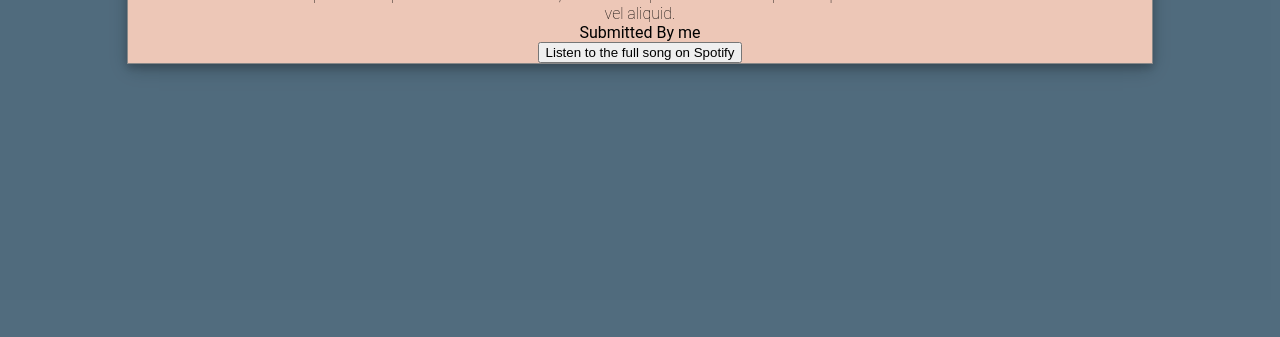
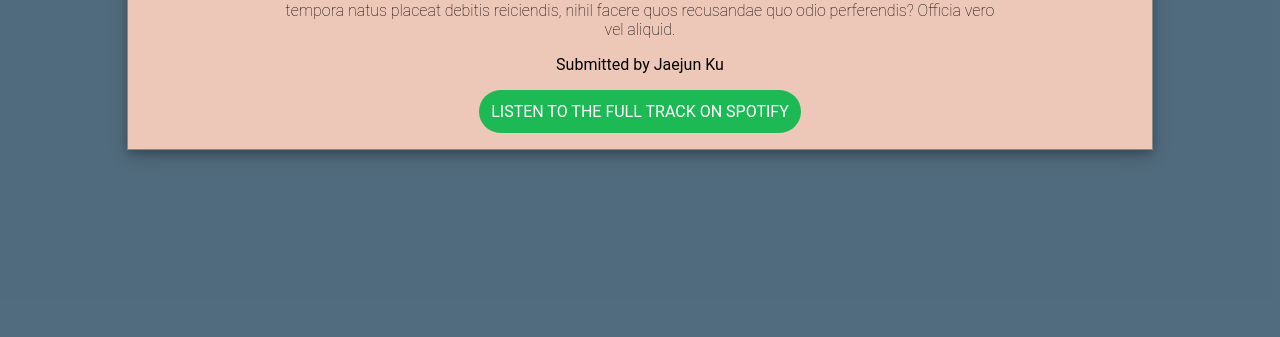
Before and after one commit to jaejunku/ripple, a Flask app: a page that uses templates/place.html in a window 1280 px wide, after a click that opens the changed part. Shown: the part 463-800 px from the top of the page. Run offline with Flask 2, Linux system fonts and the light colour scheme; data comes from the database, SQL or seed files in the repository; data that the repository does not hold is empty.

Commit message:
Linked to full song in post:

```diff
--- a/static/collection_display.css
+++ b/static/collection_display.css
@@ -149,3 +149,24 @@ img {
     font-weight: lighter;
     font-size: 1em;
 }
+
+.spotify_button {
+color: #fff !important;
+margin-top: 1em;
+text-transform: uppercase;
+text-decoration: none;
+background: #1db954;
+padding: 12px;
+border-radius: 40px;
+display: inline-block;
+border: none;
+transition: all 0.4s ease 0s;
+}
+
+.spotify_button:hover {
+color: #ffffff !important;
+background: #edb5bf;
+border-color: #edb5bf !important;
+transition: all 0.4s ease 0s;
+cursor: pointer;
+}
--- a/templates/place.html
+++ b/templates/place.html
@@ -27,17 +27,15 @@
                       <!-- Modal content -->
                       <div class="modal-content">
                         <span class="close" onclick="closemodal('{{ post.post_id }}')">&times;</span>
-                        <img style="display:block; margin:auto;" src="{{ song.album_picture }}" alt="">
+                        <img style="display:block; margin: 0 auto 1em;" src="{{ song.album_picture }}" alt="">
                         <div class="post-text">
                           Lorem ipsum dolor sit amet, consectetur adipisicing elit. Temporibus quo illum facere. Nam delectus tempora natus placeat debitis reiciendis, nihil facere quos recusandae quo odio perferendis? Officia vero vel aliquid.
                         </div>
-                        <div>
-                          Submitted By me
+                        <div style="margin-top: 1em; margin-bottom: 1em;">
+                          Submitted by {{ post.author_name }}
+                        <div class="button_cont" align="center">
+                            <a class="spotify_button" href="{{ 'https://open.spotify.com/track/' + post.song_id[14:] }}" target="_blank">Listen to the full track on Spotify</a>
                         </div>
-                        <div>
-                          <button>
-                            Listen to the full song on Spotify
-                          </button>
                         </div>
                       </div>
                     </div>
```
